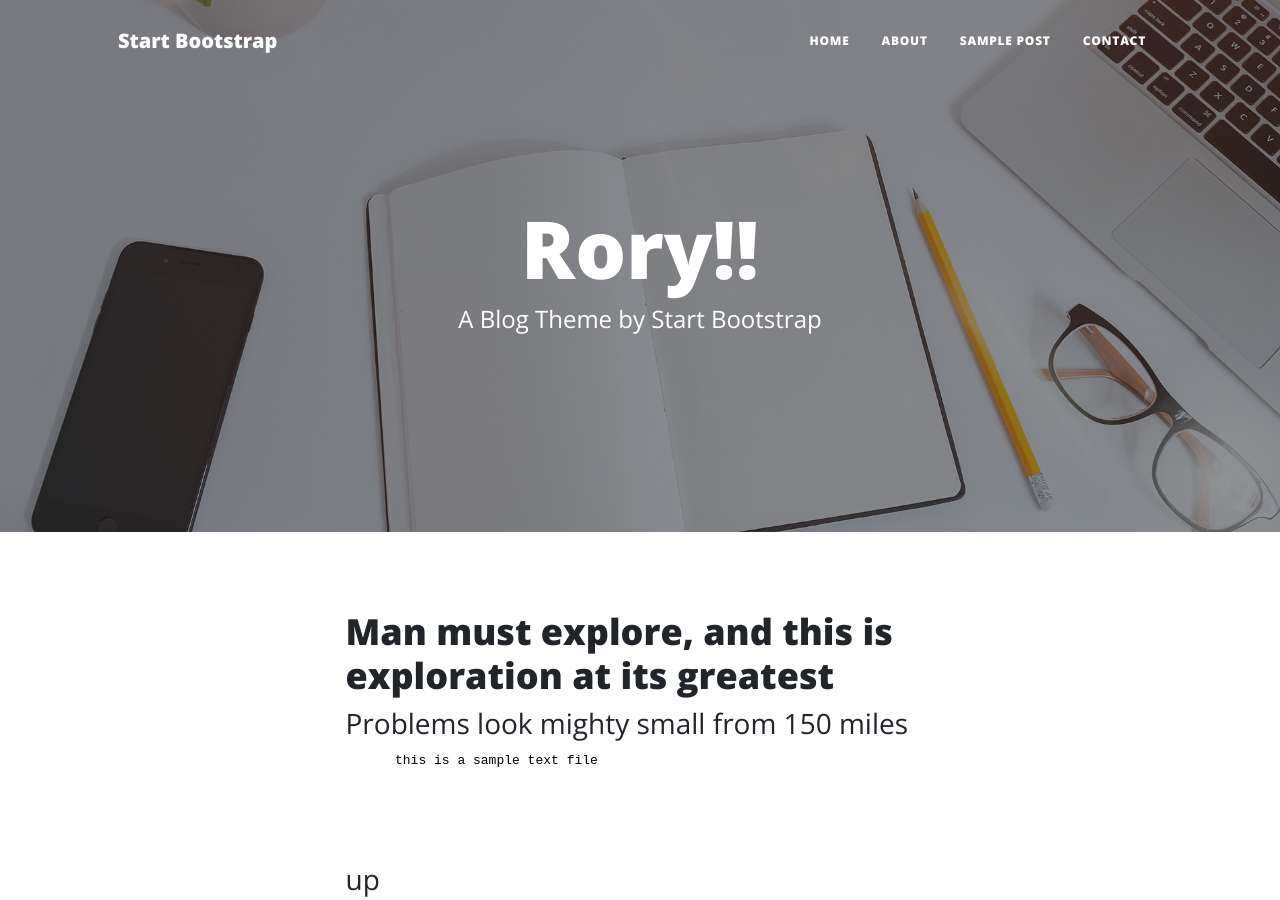
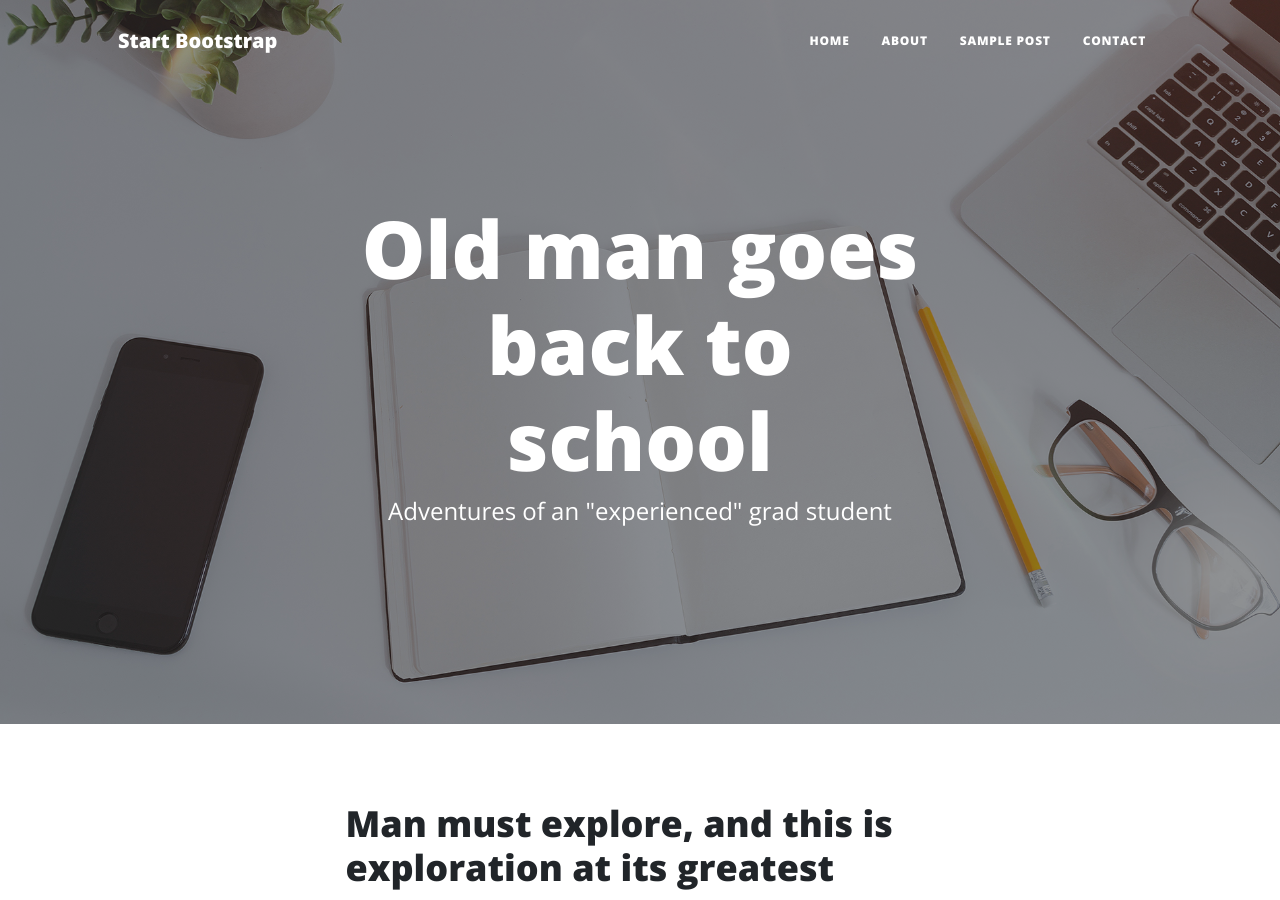
Before and after one commit to rperrin22/miniature-goggles, a plain HTML site: page index.html in a window 1280 px wide. Shown: the top 900 px of the page. Drawn offline with nearby package versions, Linux system fonts and the light colour scheme.

Commit message:
changed some stuff

```diff
--- a/index.html
+++ b/index.html
@@ -40,8 +40,8 @@
                 <div class="row gx-4 gx-lg-5 justify-content-center">
                     <div class="col-md-10 col-lg-8 col-xl-7">
                         <div class="site-heading">
-                            <h1>Rory!!</h1>
-                            <span class="subheading">A Blog Theme by Start Bootstrap</span>
+                            <h1>Old man goes back to school</h1>
+                            <span class="subheading">Adventures of an "experienced" grad student</span>
                         </div>
                     </div>
                 </div>
```
